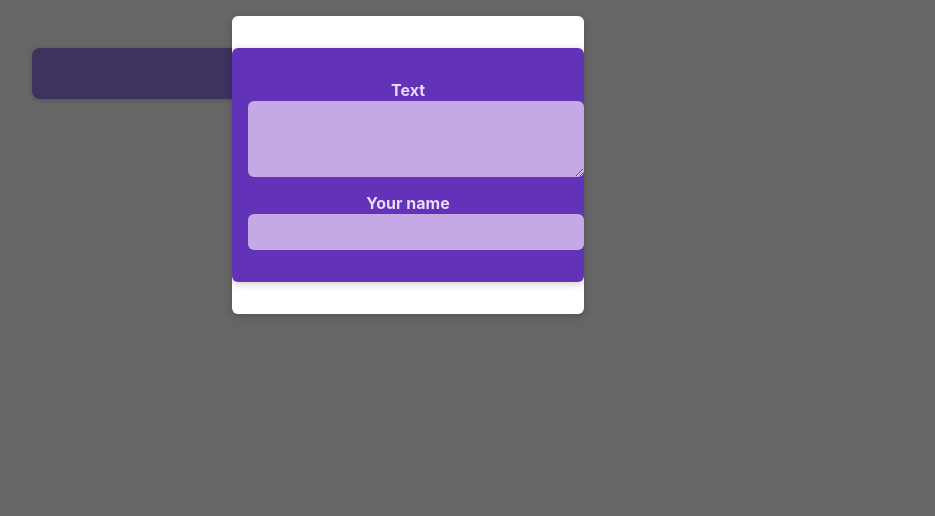
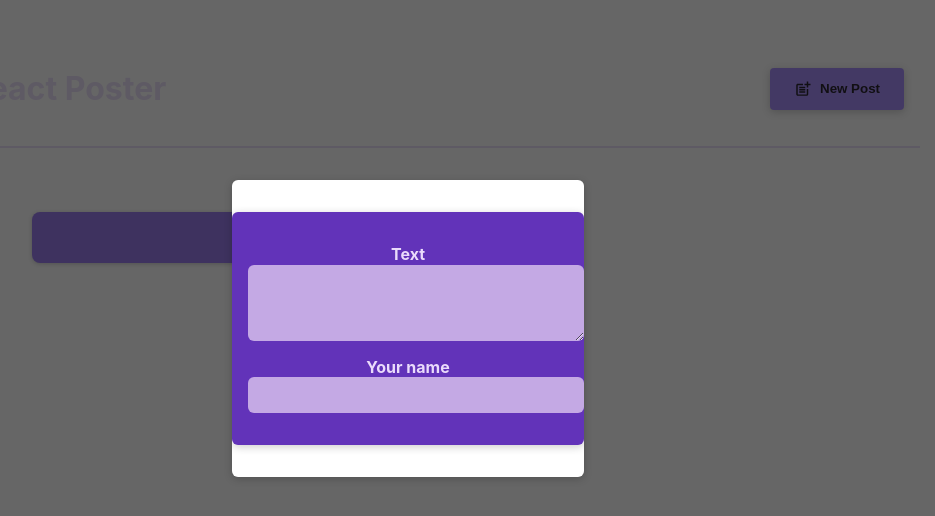
Before and after one commit to rahul-soshte/react-try, a React (Create React App) app: page / in a window 1280 px wide. Shown: the top 516 px of the page, without its empty margins (232-1167 px from the left). Built offline with nearby package versions, Linux system fonts and the light colour scheme.

Commit message:
NewPost MainHeader

```diff
--- a/package.json
+++ b/package.json
@@ -9,6 +9,7 @@
     "@testing-library/user-event": "^13.5.0",
     "react": "^18.3.1",
     "react-dom": "^18.3.1",
+    "react-icons": "^5.2.1",
     "react-scripts": "5.0.1",
     "web-vitals": "^2.1.4"
   },
--- a/src/App.js
+++ b/src/App.js
@@ -1,11 +1,28 @@
 import './App.css';
 import PostList from './components/PostList';
+import { useState } from 'react';
+import MainHeader from './components/MainHeader';
 
 function App() {
+  const [modalIsVisible, setModalIsVisible] = useState(true);
+
+  function showModalHandler() {
+    setModalIsVisible(true);
+  }
+
+  function hideModalHandler() {
+    setModalIsVisible(false);
+  }
+
   return (
+    <>
+    <MainHeader onCreatePost={showModalHandler} />
     <div className="App">
-      <PostList />
+      <PostList isPosting={modalIsVisible}
+          onStopPosting={hideModalHandler}
+          />
     </div>
+    </>
   );
 }
 
--- /dev/null
+++ b/src/components/MainHeader.js
@@ -0,0 +1,22 @@
+import { MdPostAdd, MdMessage } from 'react-icons/md';
+
+import classes from './MainHeader.module.css';
+
+function MainHeader({ onCreatePost }) {
+  return (
+    <header className={classes.header}>
+      <h1 className={classes.logo}>
+        <MdMessage />
+        React Poster
+      </h1>
+      <p>
+        <button className={classes.button} onClick={onCreatePost}>
+          <MdPostAdd size={18} />
+          New Post
+        </button>
+      </p>
+    </header>
+  );
+}
+
+export default MainHeader;
--- /dev/null
+++ b/src/components/MainHeader.module.css
@@ -0,0 +1,36 @@
+.header {
+    /* padding: 2rem 10%; */
+    margin: 2rem 10%;
+    padding: 1rem;
+    text-align: center;
+    display: flex;
+    justify-content: space-between;
+    align-items: center;
+    border-bottom: 2px solid #ece1fa;
+  }
+
+  .logo {
+    font-size: 2rem;
+    display: flex;
+    gap: 1.5rem;
+    align-items: center;
+    color: #ece1fa;
+  }
+
+  .button {
+    display: inline-flex;
+    align-items: center;
+    gap: 0.5rem;
+    padding: 0.75rem 1.5rem;
+    background-color: #a990fb;
+    color: #2a2630;
+    border: none;
+    border-radius: 4px;
+    box-shadow: 0 2px 8px rgba(0, 0, 0, 0.2);
+    cursor: pointer;
+    font-weight: bold;
+  }
+
+  .button:hover {
+    background-color: #8c6cf7;
+  }
--- a/src/components/Modal.js
+++ b/src/components/Modal.js
@@ -1,9 +1,9 @@
 import classes from './Modal.module.css';
 
-function Modal({ children }) {
+function Modal({ children, onClose }) {
   return (
     <>
-      <div className={classes.backdrop} />
+      <div className={classes.backdrop} onClick={onClose}/>
       <dialog open className={classes.modal}>
         {children}
       </dialog>
--- a/src/components/PostList.js
+++ b/src/components/PostList.js
@@ -3,9 +3,12 @@
 import NewPost  from "./NewPost";
 import { useState } from "react";
 import Modal from "./Modal";
-function PostList(props) {
+function PostList({isPosting, onStopPosting}) {
+
   const [enteredBody, setEnteredBody] = useState('');
   const [enteredAuthor, setEnteredAuthor] = useState('');
+
+
 
   function bodyChangeHandler(event) {
     setEnteredBody(event.target.value);
@@ -17,9 +20,12 @@
 
   return (
       <>
-      <Modal>
-      <NewPost onBodyChange={bodyChangeHandler} onAuthorChange={authorChangeHandler} />
-      </Modal>
+      {isPosting && (
+        <Modal onClose={onStopPosting}>
+          <NewPost onCancel={onStopPosting}  onBodyChange={bodyChangeHandler}
+            onAuthorChange={authorChangeHandler}/>
+        </Modal>
+      )}
       <ul className={classes.posts}>
         <Post author={enteredAuthor} body={enteredBody} />
         <Post author = "snoop dog"/>
```
Also changed, not shown: 1 other file (tests, documents, lock files or other folders).
